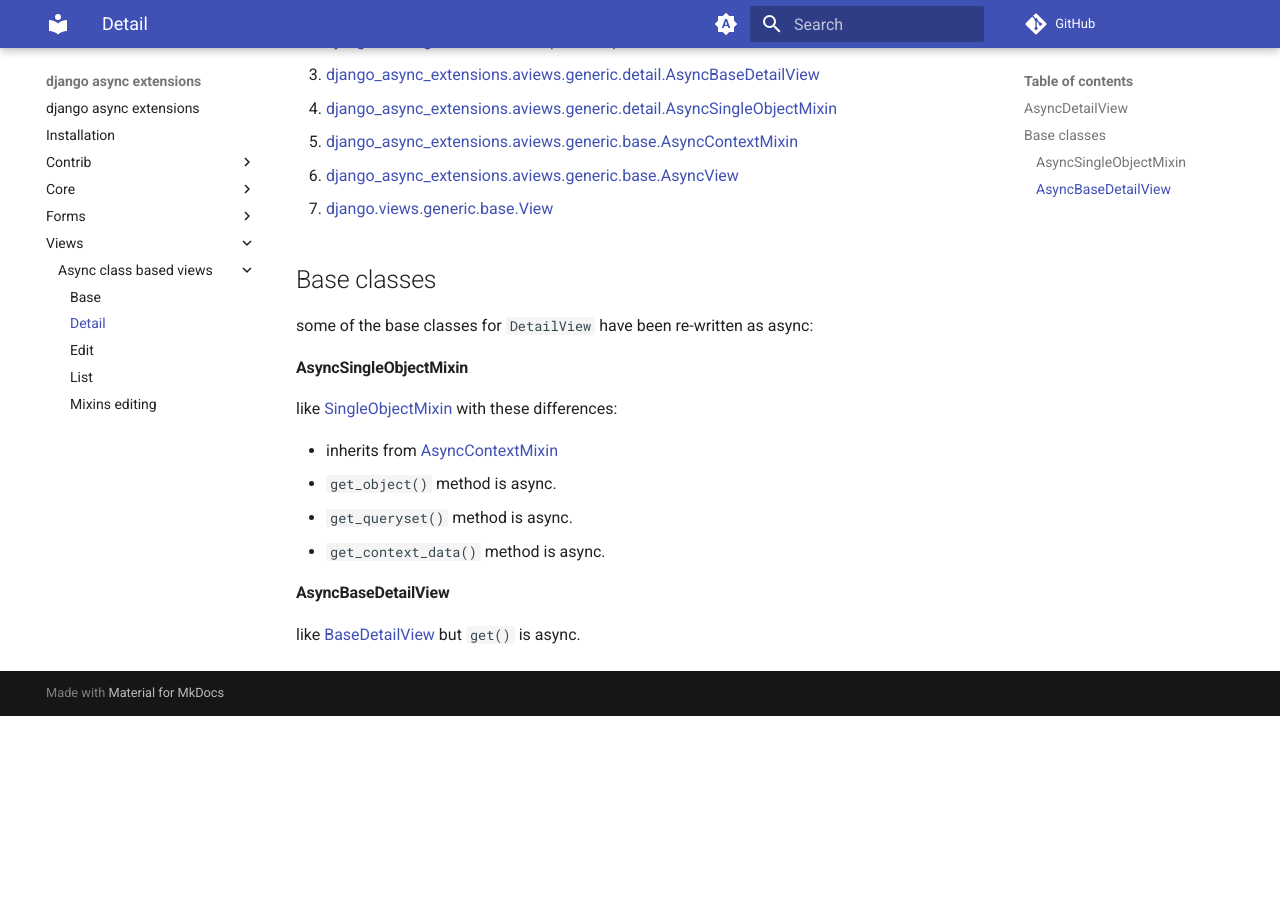
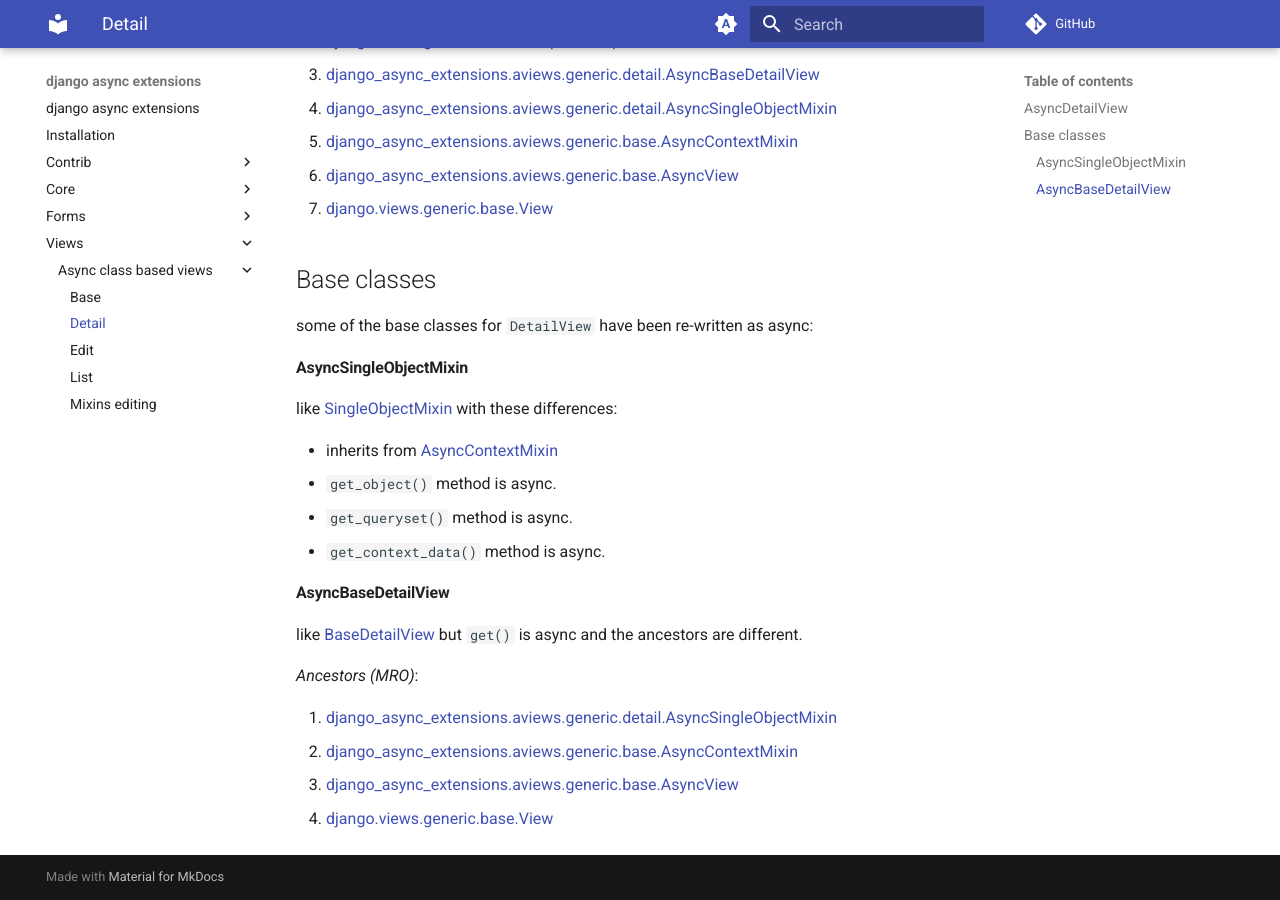
Before and after one commit to django-utils/django-async-extensions, an MkDocs documentation site: the page built from docs/views/async-class-based-views/detail.md, in a window 1280 px wide and 900 px high, scrolled down 616 px. Built offline with MkDocs 1.6.1 and Material for MkDocs 9.7.7, drawn with Linux system fonts in a browser that asks for light colours; comment, search, counter and statistics services are not loaded; before the commit the page ends 1332 px from its top, so only the background shows below that.

Commit message:
added the MRO of `AsyncBaseDetailView`

```diff
--- a/docs/views/async-class-based-views/detail.md
+++ b/docs/views/async-class-based-views/detail.md
@@ -42,4 +42,11 @@ with these differences:
 
 #### AsyncBaseDetailView
 
-like [BaseDetailView](https://docs.djangoproject.com/en/5.1/ref/class-based-views/generic-display/#django.views.generic.detail.BaseDetailView) but `get()` is async.
+like [BaseDetailView](https://docs.djangoproject.com/en/5.1/ref/class-based-views/generic-display/#django.views.generic.detail.BaseDetailView) but `get()` is async and the ancestors are different.
+
+*Ancestors (MRO)*:
+
+1. [django_async_extensions.aviews.generic.detail.AsyncSingleObjectMixin](detail.md#asyncsingleobjectmixin)
+2. [django_async_extensions.aviews.generic.base.AsyncContextMixin](base.md#asynccontextmixin)
+3. [django_async_extensions.aviews.generic.base.AsyncView](base.md#asyncview)
+4. [django.views.generic.base.View](https://docs.djangoproject.com/en/5.1/ref/class-based-views/base/#django.views.generic.base.View)
```
